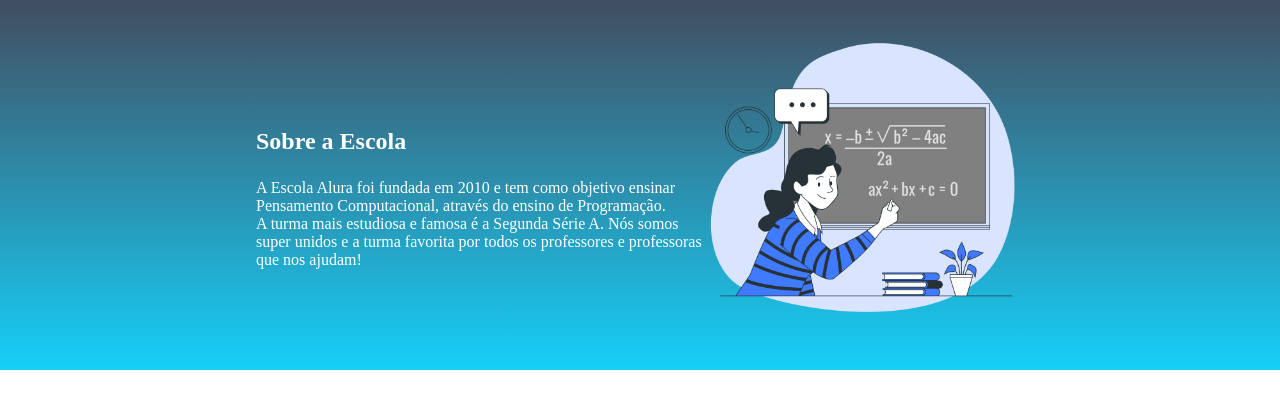
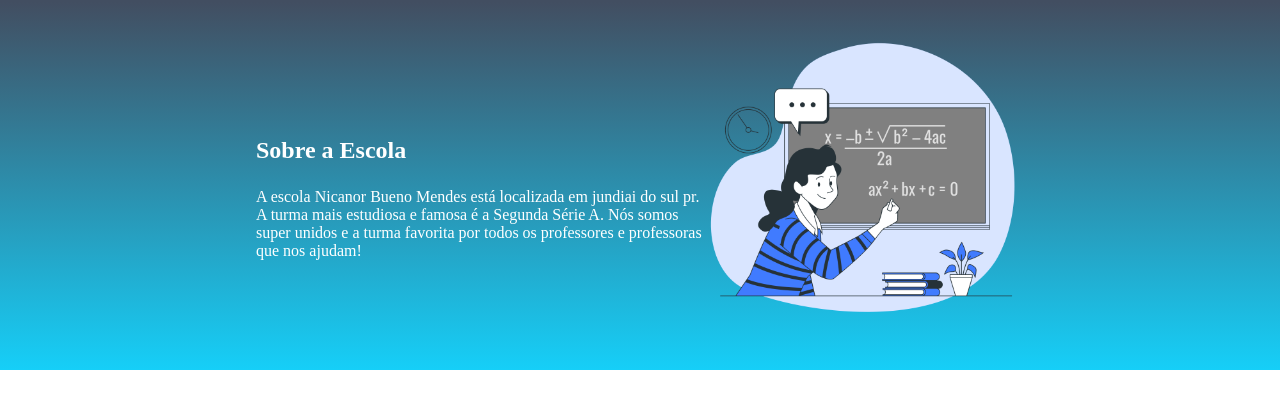
Before and after one commit to MATHEUScanetaFother/site-escola, a plain HTML site: page index.html in a window 1280 px wide. Shown: the part 90-498 px from the top of the page. Drawn offline with Linux system fonts and the light colour scheme.

Commit message:
Update index.html

```diff
--- a/index.html
+++ b/index.html
@@ -19,7 +19,7 @@
     <section class="escola">
         <div class="escola-div-conteudo">
             <h2 class="escola-titulo">Sobre a Escola</h2>
-            <p class="escola-texto-um">A Escola Alura foi fundada em 2010 e tem como objetivo ensinar Pensamento Computacional, através do ensino de  Programação.</p>
+            <p class="escola-texto-um">A escola Nicanor Bueno Mendes está localizada em jundiai do sul pr.</p>
             <p class="escola-texto-dois">A turma mais estudiosa e famosa é a Segunda Série A. Nós somos super unidos e a turma favorita por todos os professores e professoras que nos ajudam!</p>
         </div>
         <img class="escola-imagem" src="Formula-bro.png" alt="Professora no quadro">
```
